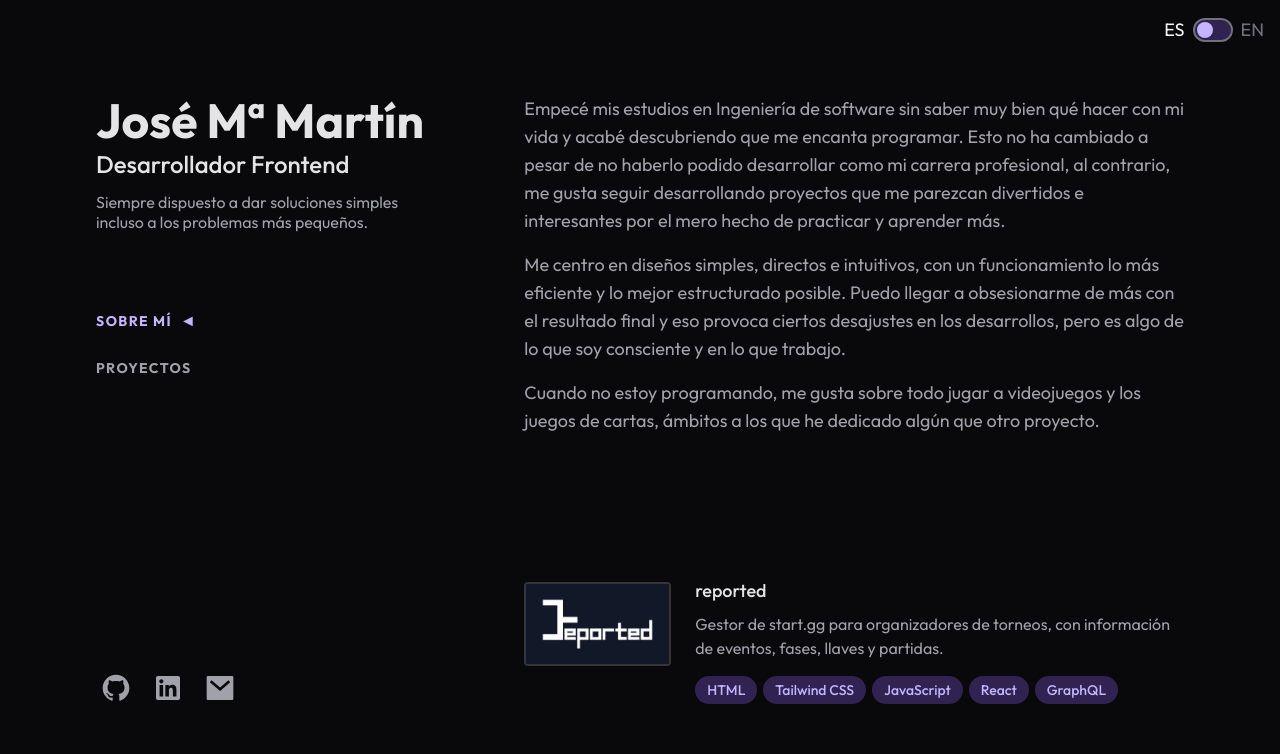
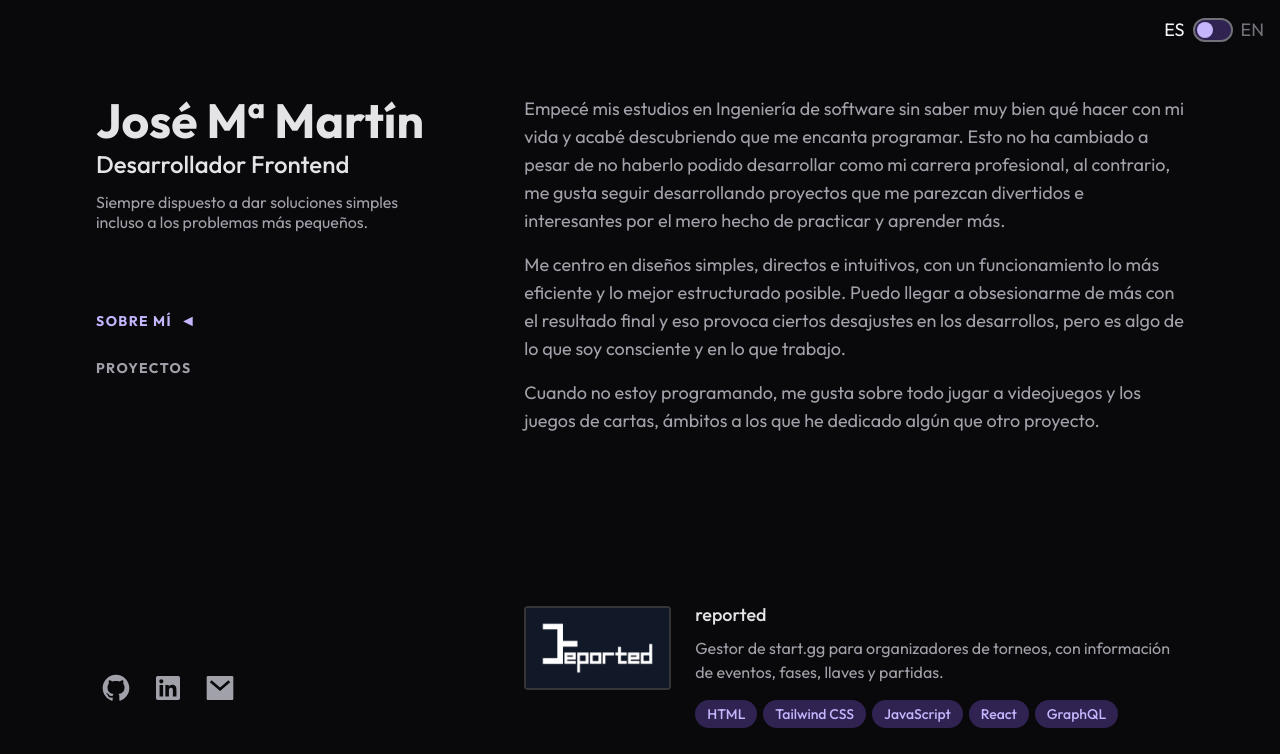
Before and after one commit to jmmdev/devjosm, a Next.js app: page / in a window 1280 px wide. Shown: the top 754 px of the page. Built offline with nearby package versions, Linux system fonts and the light colour scheme.

Commit message:
Gamescript updated

```diff
--- a/src/app/components/project.js
+++ b/src/app/components/project.js
@@ -34,7 +34,7 @@ export default function Project({project, language}) {
     }
 
     return (
-        <li className="mb-12">
+        <li className="py-6">
             <a className="lg:bg-transparent rounded-lg lg:rounded-none group relative grid gap-6 transition-all sm:grid-cols-8 sm:gap-8 md:gap-6 lg:hover:!opacity-100 lg:group-hover/list:opacity-50" href={project.url} target="_blank" rel="noreferrer noopener" aria-label={`${project.alt} (opens in a new tab)`}>
                 <div className="absolute -inset-y-4 z-0 hidden rounded-md transition lg:-inset-x-6 lg:block lg:group-hover:bg-violet-900/20 lg:group-hover:shadow-[inset_0_1px_0_0_rgba(148,163,184,0.1)] lg:group-hover:drop-shadow-lg"></div>
                 <div className="z-10 sm:order-2 sm:col-span-6">
```
